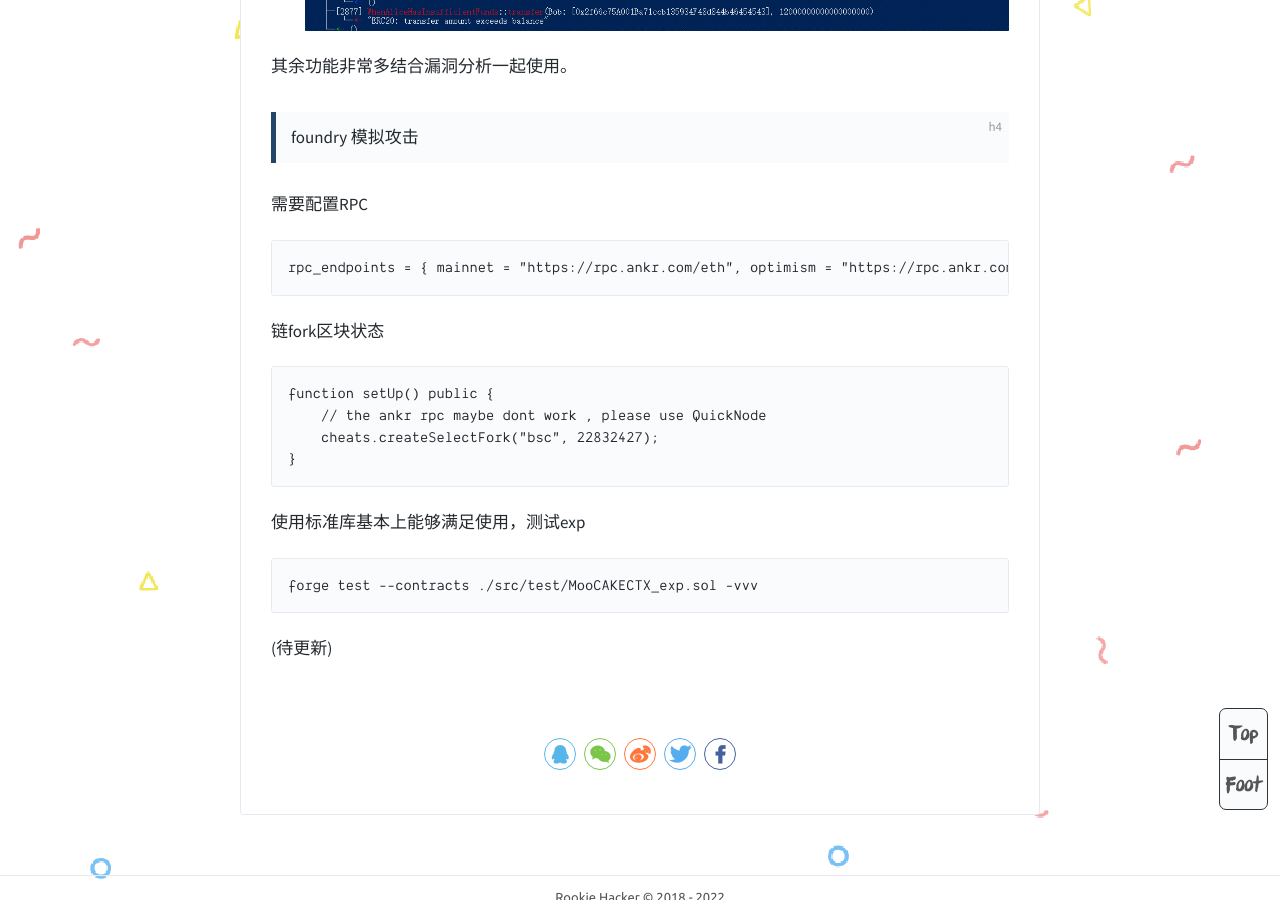
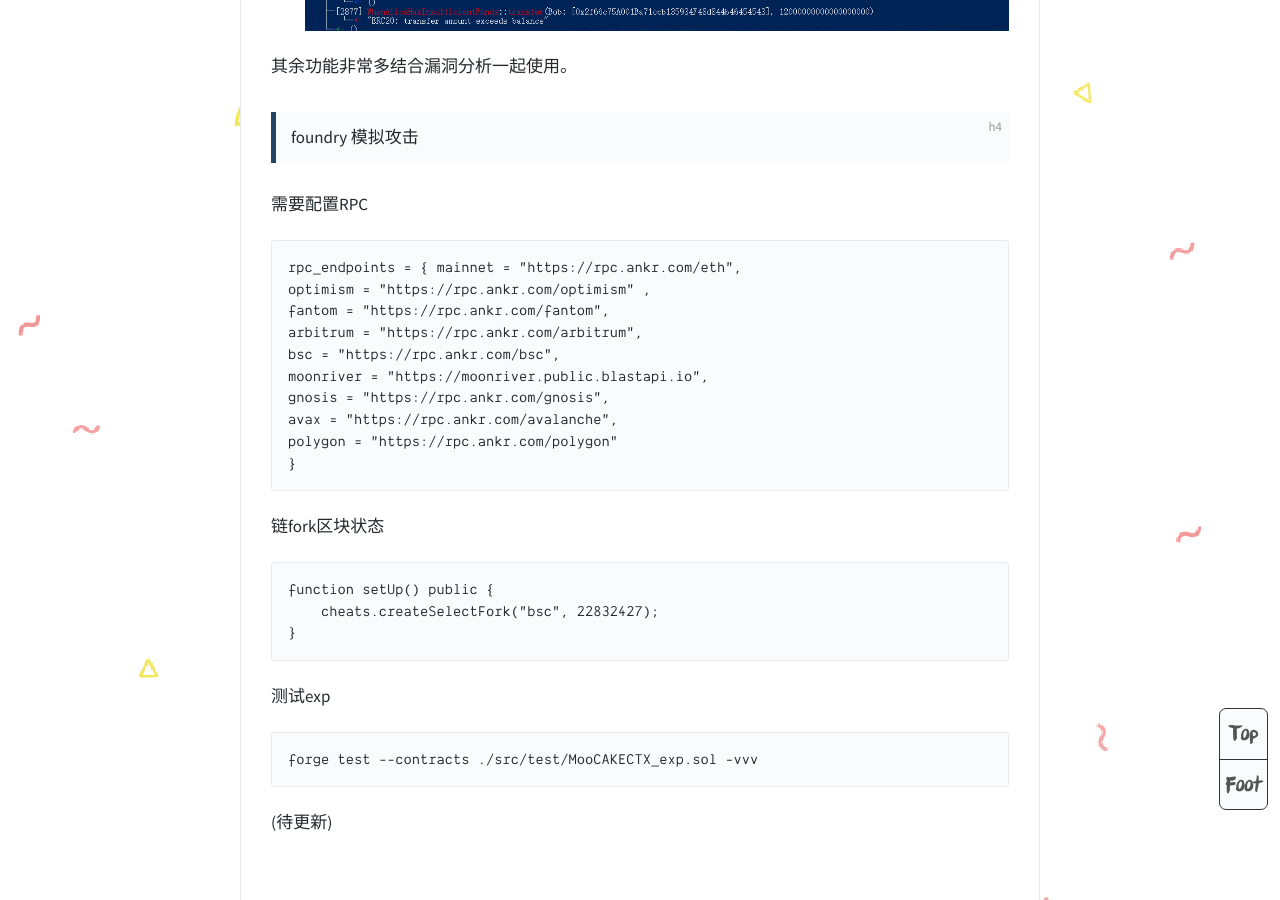
Before and after one commit to blackyc/blackyc.github.io, a Jekyll site: the page built from _posts/2022-11-21-Hardhat.md, in a window 1280 px wide and 900 px high, scrolled down 16136 px. Built offline with Jekyll 4.4.1, drawn with Linux system fonts in a browser that asks for light colours; comment, search, counter and statistics services are not loaded.

Commit message:
Signed-off-by: blackyc <710983724@qqcom>

````diff
--- a/_posts/2022-11-21-Hardhat.md
+++ b/_posts/2022-11-21-Hardhat.md
@@ -601,19 +601,27 @@ forge test -vvvvv
 
 需要配置RPC
 ```
-rpc_endpoints = { mainnet = "https://rpc.ankr.com/eth", optimism = "https://rpc.ankr.com/optimism" , fantom = "https://rpc.ankr.com/fantom", arbitrum = "https://rpc.ankr.com/arbitrum", bsc = "https://rpc.ankr.com/bsc", moonriver = "https://moonriver.public.blastapi.io", gnosis = "https://rpc.ankr.com/gnosis", avax = "https://rpc.ankr.com/avalanche", polygon = "https://rpc.ankr.com/polygon"}
+rpc_endpoints = { mainnet = "https://rpc.ankr.com/eth",
+optimism = "https://rpc.ankr.com/optimism" ,
+fantom = "https://rpc.ankr.com/fantom",
+arbitrum = "https://rpc.ankr.com/arbitrum",
+bsc = "https://rpc.ankr.com/bsc",
+moonriver = "https://moonriver.public.blastapi.io",
+gnosis = "https://rpc.ankr.com/gnosis",
+avax = "https://rpc.ankr.com/avalanche",
+polygon = "https://rpc.ankr.com/polygon"
+}
 ```
 
 链fork区块状态
 ```
 function setUp() public {
-    // the ankr rpc maybe dont work , please use QuickNode
     cheats.createSelectFork("bsc", 22832427);
 }
 ```
 
 
-使用标准库基本上能够满足使用，测试exp
+测试exp
 ```
 forge test --contracts ./src/test/MooCAKECTX_exp.sol -vvv
 ```
````
Also changed, not shown: 2 other files.
